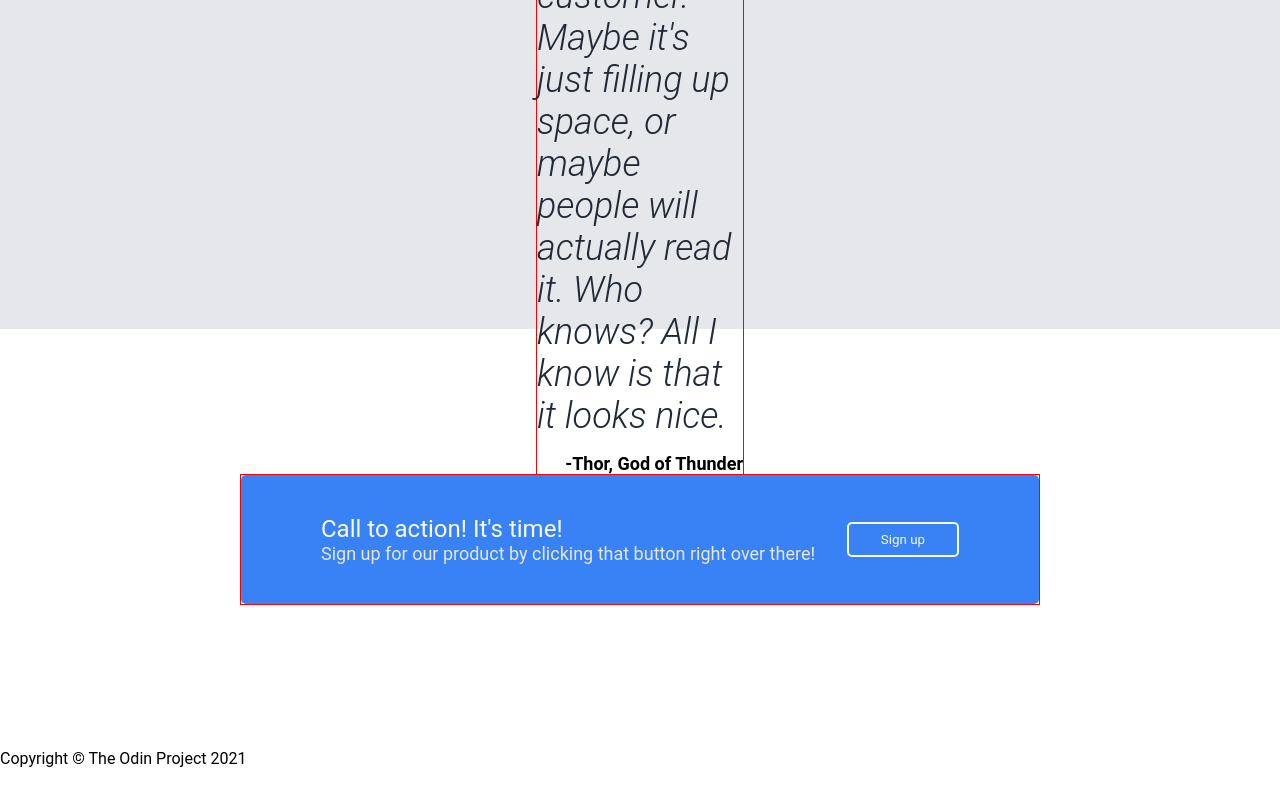
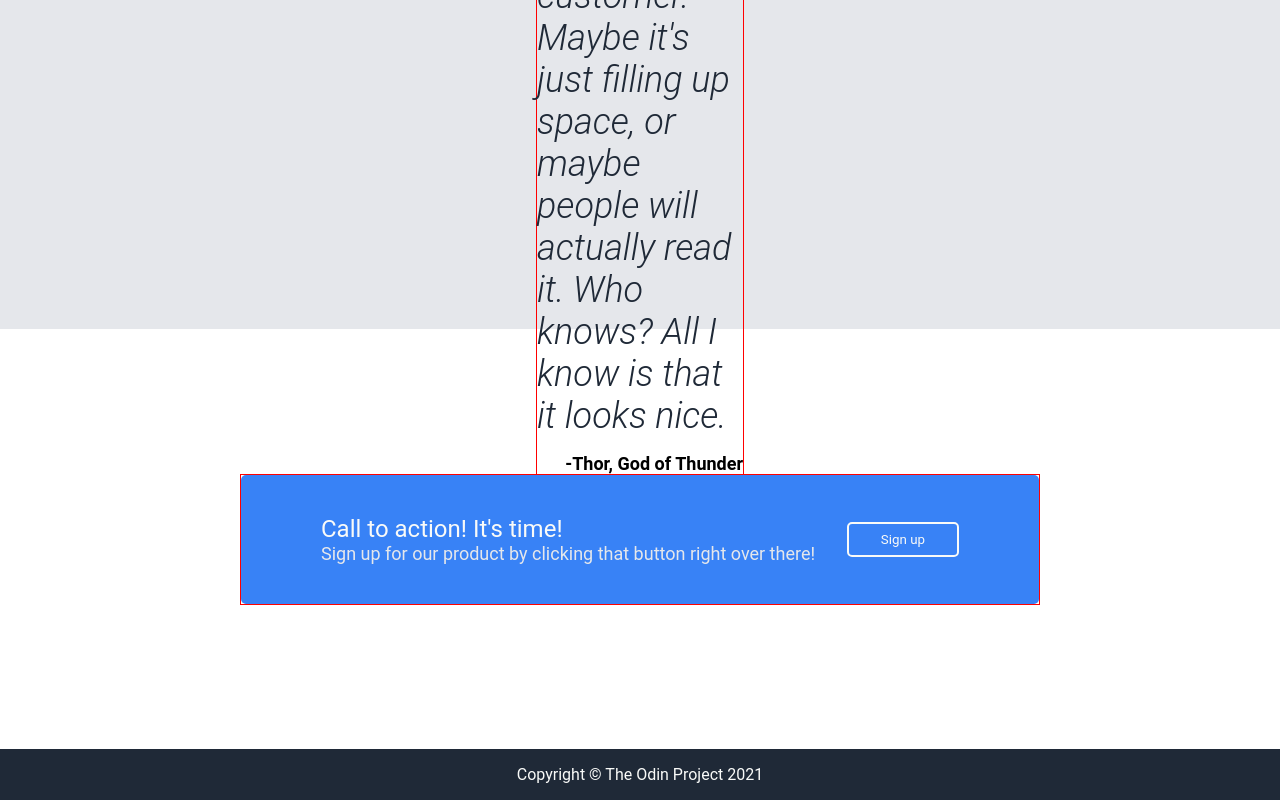
Before and after one commit to sh1ed4/ProjectLandingPage, a plain HTML site: page index.html in a window 1280 px wide. Shown: the part 977-1777 px from the top of the page. Before the commit the page ends 1745 px from the top, so only its background shows below. Drawn offline with Linux system fonts and the light colour scheme.

Commit message:
Completed the project for css
Project was relatively somehow hard to do, been stuck for 2-3 days and
after researching and watching several videos, I was now able to finish
the project

The project's main purpose was to make use of divs to make sure that
the items can properly be aligned and positioned however the user want to
position that item

```diff
--- a/style.css
+++ b/style.css
@@ -29,6 +29,7 @@ body {
 .title {
   font-size: 24px;
   color: #f9faf8;
+  font-weight: 900;
 }
 
 .links {
@@ -206,3 +207,12 @@ body {
   background: none;
   color: #f9faf8;
 }
+
+.footer {
+  background-color: #1f2937;
+  display: flex;
+  justify-content: center;
+  padding: 1rem 0rem;
+  align-items: center;
+  color: #f9faf8;
+}
```
